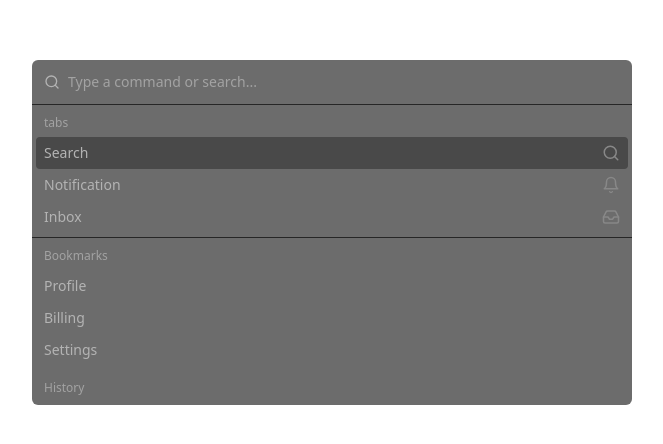
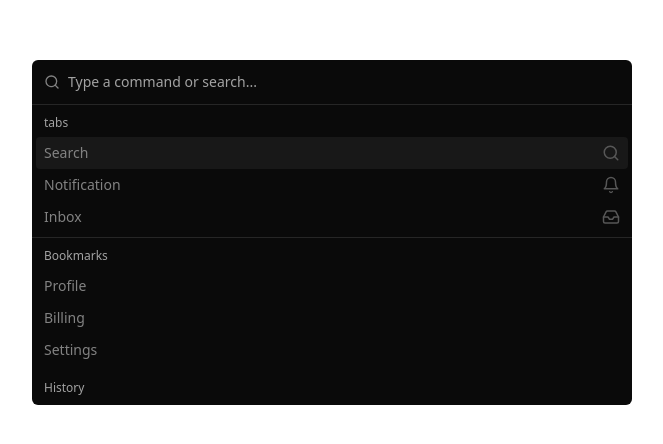
Before and after one commit to Jovit-Mathew236/project-web-spotlight, a React (Vite) app: page / in a window 1280 px wide. Shown: the part 168-612 px from the top of the page, without its empty margins (308-971 px from the left). Built offline with nearby package versions, Linux system fonts and the light colour scheme.

Commit message:
refactor: remove bulr effect

```diff
--- a/src/components/ui/modules/spotlight.tsx
+++ b/src/components/ui/modules/spotlight.tsx
@@ -34,7 +34,7 @@ const SpotLight = () => {
     },
   ];
   return (
-    <Command className="w-[600px] m-auto backdrop-blur-lg">
+    <Command className="w-[600px] m-auto">
       <CommandInput placeholder="Type a command or search..." />
       <CommandList>
         <CommandEmpty>No results found.</CommandEmpty>
--- a/src/index.css
+++ b/src/index.css
@@ -42,7 +42,7 @@
     --card: 0 0% 3.9%;
     --card-foreground: 0 0% 98%;
 
-    --popover: 0 0% 3.9%/60%;
+    --popover: 0 0% 3.9%;
     --popover-foreground: 0 0% 98%;
 
     --primary: 0 0% 98%;
```
